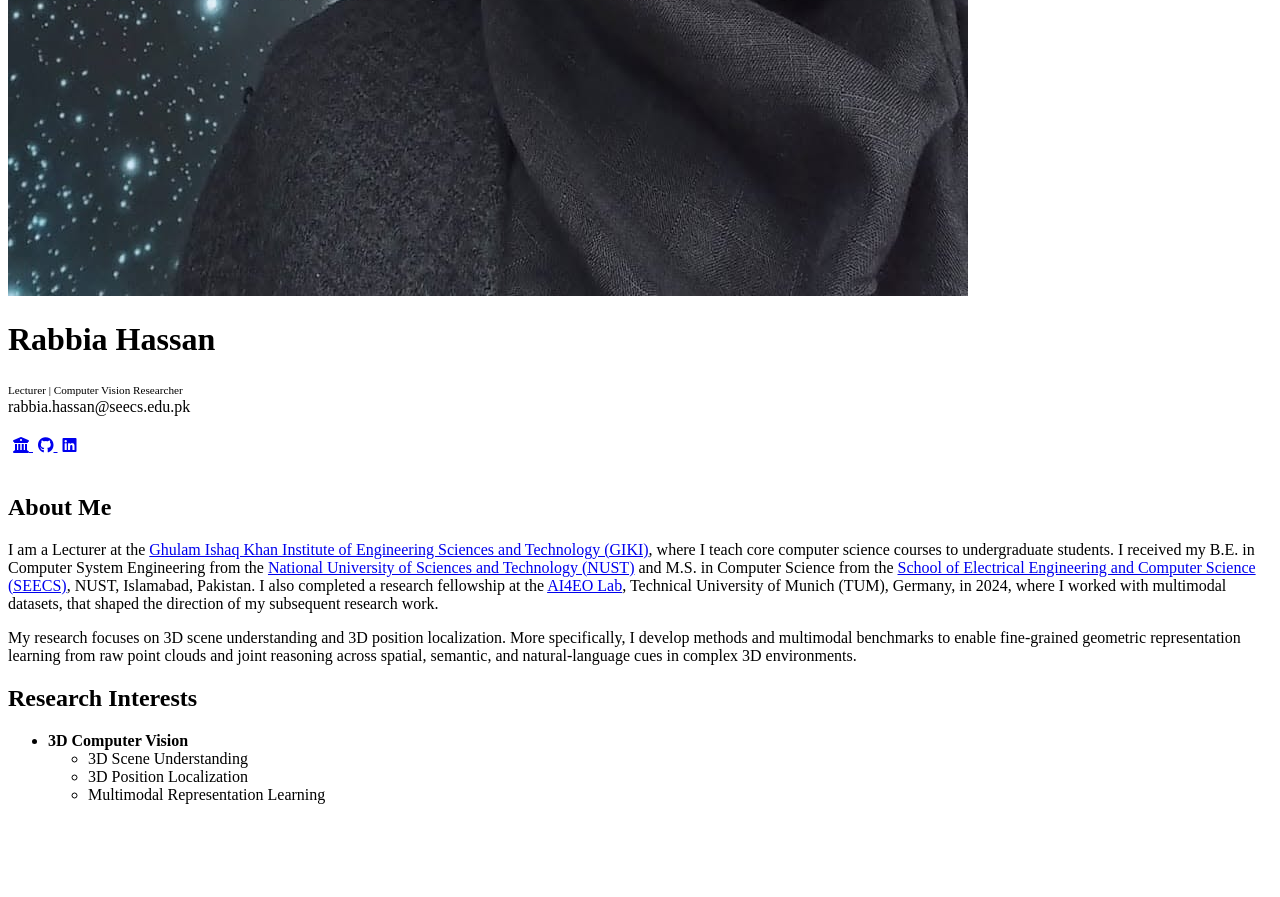
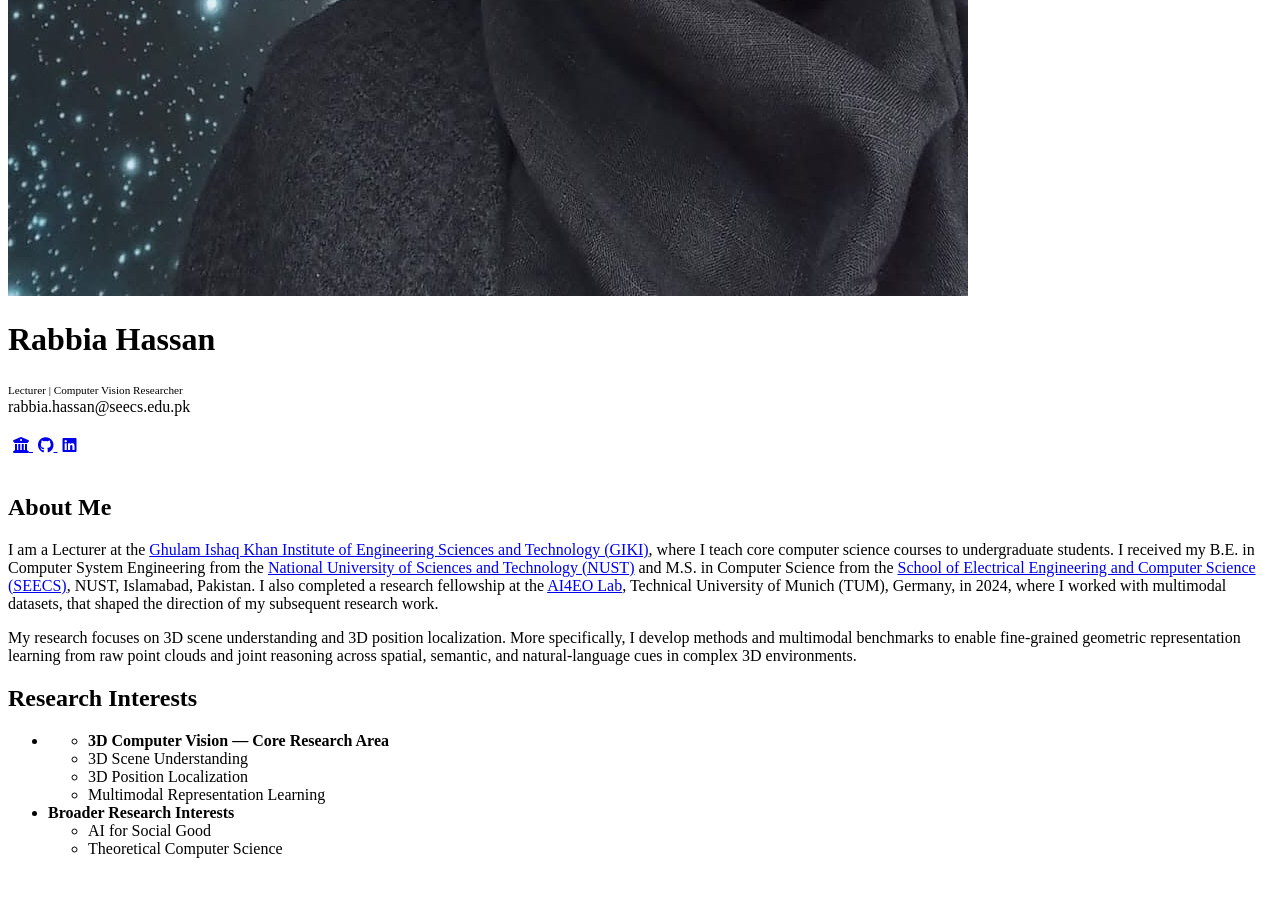
Before and after one commit to Rabbia-Hassan/Rabbia-Hassan.github.io, a Jekyll site: the page built from index.md, in a window 1280 px wide and 900 px high, scrolled down 887 px. Shown: the top 897 px of the window. Built offline with Jekyll 4.4.1, drawn with Linux system fonts in a browser that asks for light colours; a style sheet for code colours, icons or effects is not loaded; our own code applies the rules of GitHub Pages for plain Markdown files; before the commit the page ends 1733 px from its top, so only the background shows below that.

Commit message:
Update research interests section in index.md

```diff
--- a/index.md
+++ b/index.md
@@ -12,7 +12,11 @@ My research focuses on 3D scene understanding and 3D position localization. More
 
 ## Research Interests
 
-- **3D Computer Vision**
+- - **3D Computer Vision — Core Research Area**
   - 3D Scene Understanding
   - 3D Position Localization
   - Multimodal Representation Learning
+
+- **Broader Research Interests**
+  - AI for Social Good
+  - Theoretical Computer Science
```
